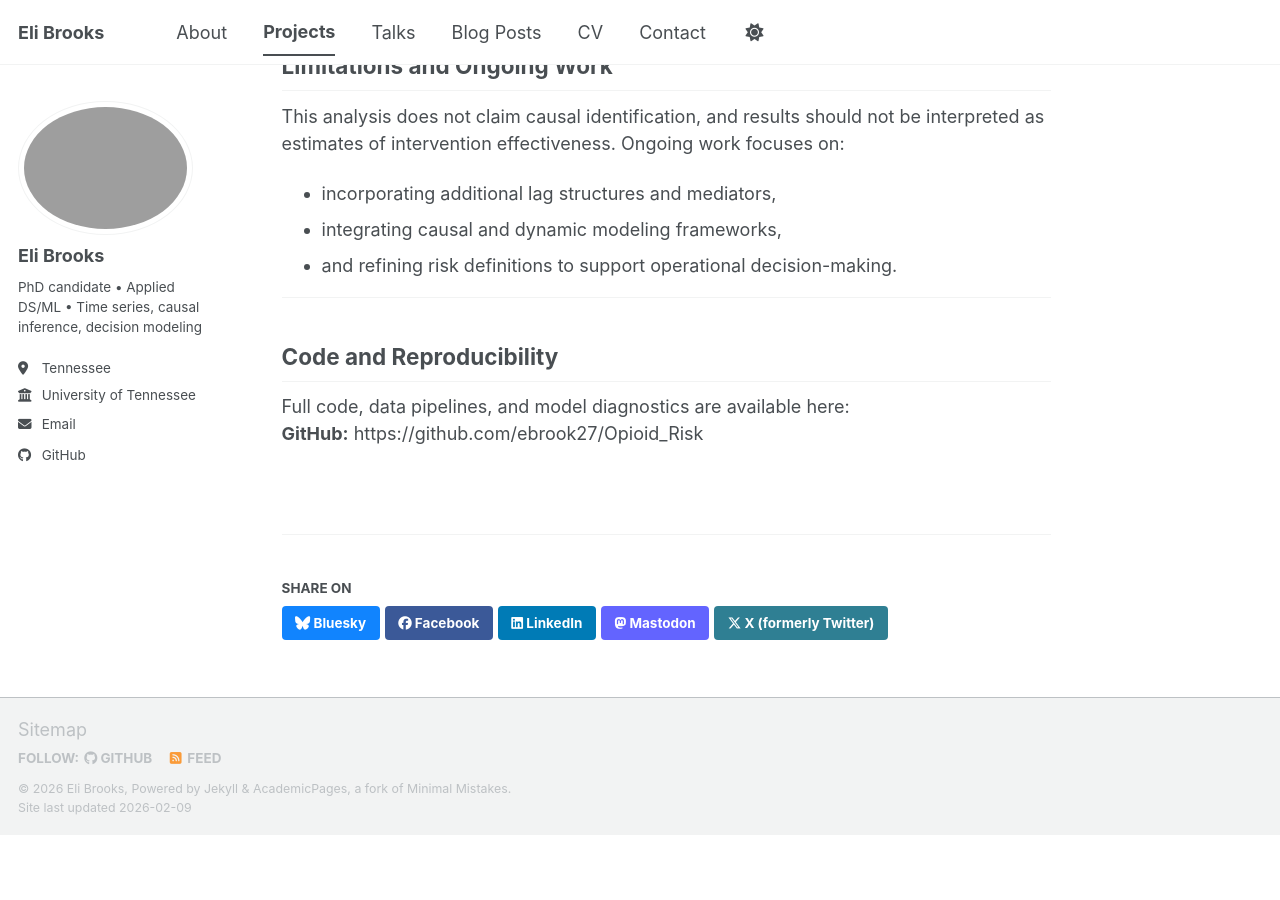
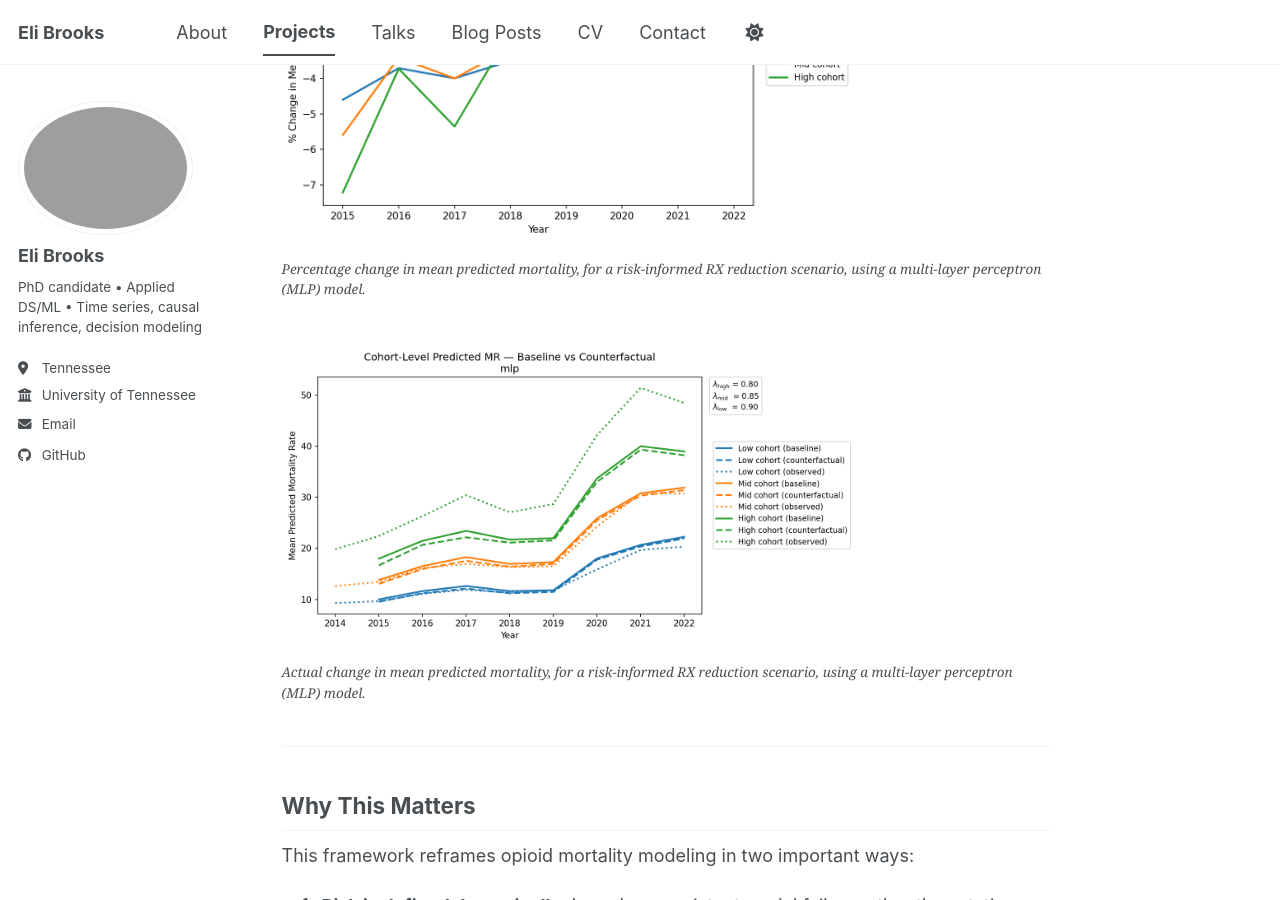
Before and after one commit to ebrook27/ebrook27.github.io, a Jekyll site: the page built from _portfolio/portfolio-opioid-risk.md, in a window 1280 px wide and 900 px high, scrolled down 3771 px. Built offline with Jekyll 4.4.1, drawn with Linux system fonts in a browser that asks for light colours; a script bundle is joined from its source files by our own code; library files that are not in the unit come from our copies; before the commit the page ends 4606 px from its top, so only the background shows below that; some of the changed text lies outside the part shown.

Commit message:
Add figures for opioid risk mortality analysis
Added figures to illustrate predictive mortality modeling and its implications.

```diff
--- a/_portfolio/portfolio-opioid-risk.md
+++ b/_portfolio/portfolio-opioid-risk.md
@@ -13,6 +13,17 @@ This project develops an **end-to-end modeling framework** to:
 2. evaluate how predicted mortality responds to changes in policy-relevant variables under structured counterfactual scenarios.
 
 Rather than treating prediction error as noise, the framework explicitly **leverages predictive instability as a signal of structural risk**.
+
+<figure>
+  <img
+    src="/images/mortality_model_error_compare.png"
+    alt="For a given model, areas with low mortality were relatively over-predicted, and regions with high mortality were relatively under-predicted."
+    style="width:85%; height:auto;"
+  >
+  <figcaption>
+    <em>For a given model, areas with low mortality were relatively over-predicted, and regions with high mortality were relatively under-predicted.</em>
+  </figcaption>
+</figure>
 
 ---
 
@@ -77,6 +88,29 @@ Crucially, we evaluate counterfactual responses **by risk strata**, revealing th
 - uniform national interventions can produce heterogeneous—and sometimes counterintuitive—effects across risk groups,
 - and structural vulnerability continues to shape outcomes even under aggressive supply-side interventions.
 
+<figure>
+  <img
+    src="/images/mlp_percent_change_rx.png"
+    alt="Percentage change in mean predicted mortality, for a risk-informed RX reduction scenario, using a multi-layer perceptron (MLP) model."
+    style="width:75%; height:auto;"
+  >
+  <figcaption>
+    <em>Percentage change in mean predicted mortality, for a risk-informed RX reduction scenario, using a multi-layer perceptron (MLP) model.</em>
+  </figcaption>
+</figure>
+
+
+<figure>
+  <img
+    src="/images/mlp_actual_change_rx.png"
+    alt="Actual change in mean predicted mortality, for a risk-informed RX reduction scenario, using a multi-layer perceptron (MLP) model."
+    style="width:75%; height:auto;"
+  >
+  <figcaption>
+    <em>Actual change in mean predicted mortality, for a risk-informed RX reduction scenario, using a multi-layer perceptron (MLP) model.</em>
+  </figcaption>
+</figure>
+
 ---
 
 ## Why This Matters
```
